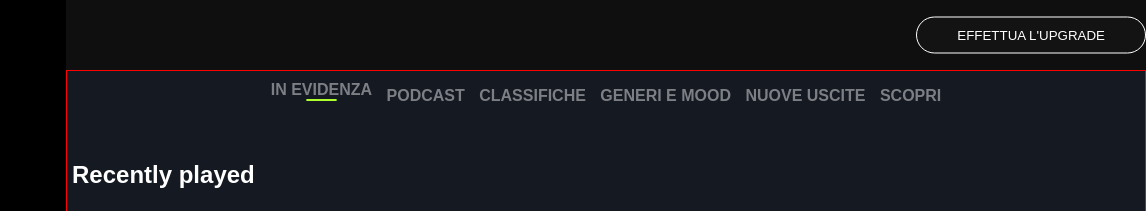
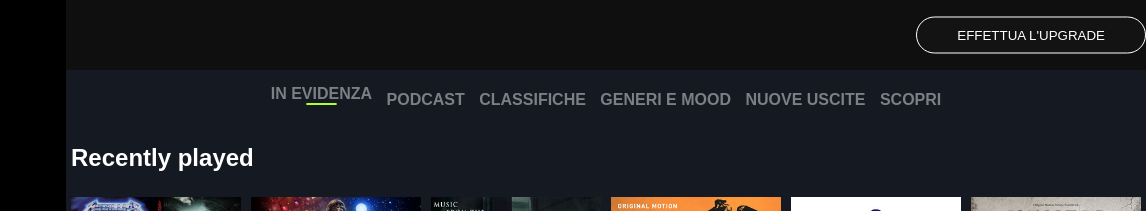
Before and after one commit to vito-g/html-css-spotifyweb, a plain HTML site: page index.html in a window 1280 px wide. Shown: the top 211 px of the page, 134-1280 px from the left. Drawn offline with Linux system fonts and the light colour scheme.

Commit message:
HTML: Qualche Commento - ContainerRowMenu: correzione

```diff
--- a/css/style.css
+++ b/css/style.css
@@ -93,13 +93,14 @@ nav input[type="submit"] {
   width: calc(100vw - 200px);
   background-color: #141922;
   overflow-y: scroll;
-  border: 1px solid red;
+  /* border: 1px solid red; */
   float: left;
 }
 
 .container .row.menu {
-  /* border: 1px solid white; */
-  height: 70px;
+  /* border: 1px solid green; */
+  padding: 5px;
+  /* height: 70px; */
   /* justify-content: center; */
   justify-content: space-around;
   text-align: center;
```
Also changed, not shown: index.html (+5 -2 lines).
